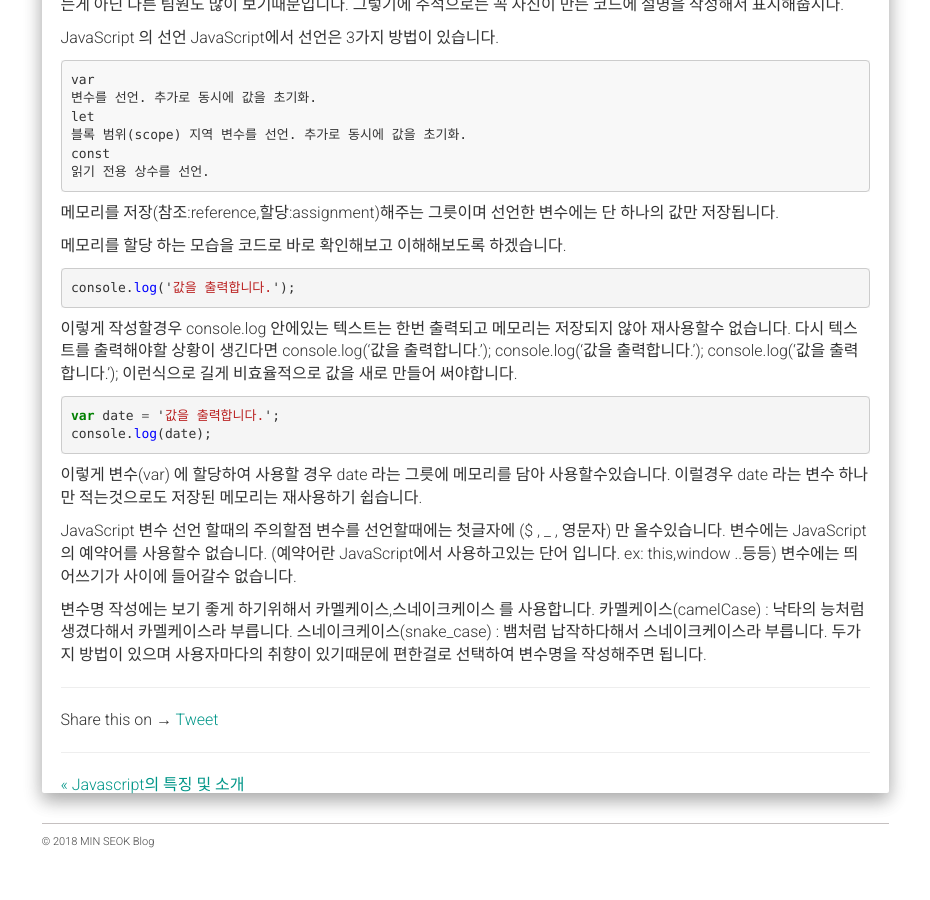
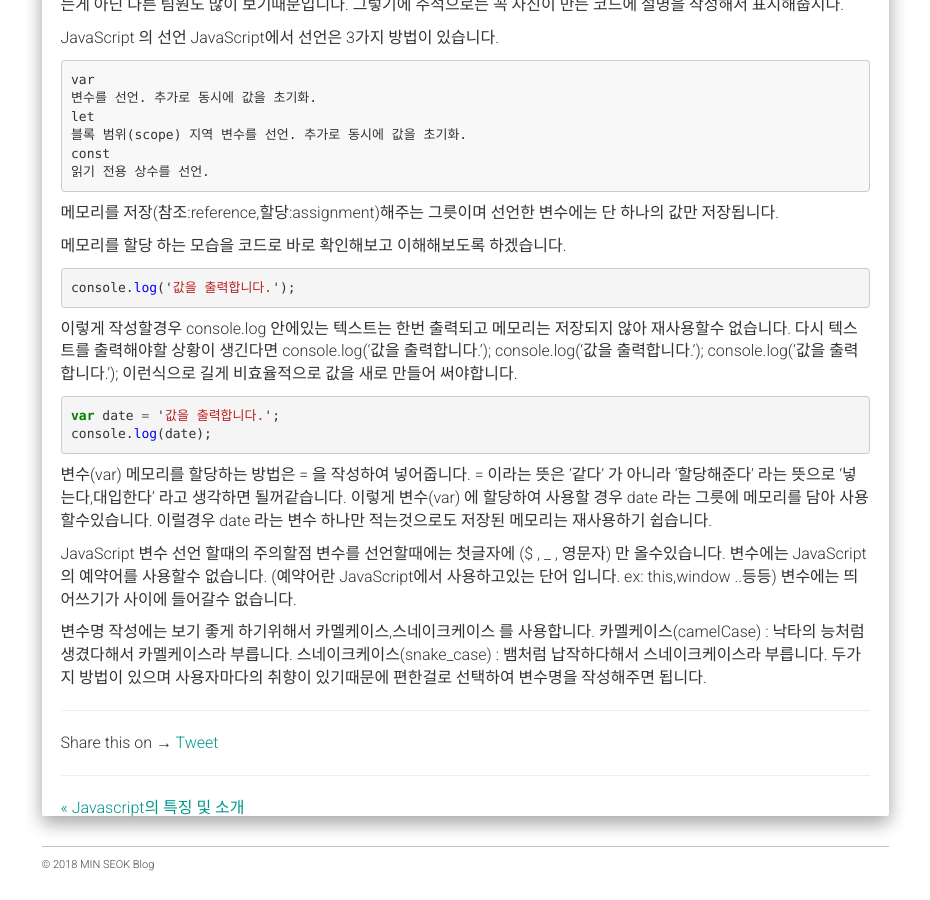
Before and after one commit to alalstjr/promote.github.io, a Jekyll site: the page built from _posts/2018-08-25-JavaScript 기초문법.md, in a window 1280 px wide and 900 px high, scrolled down 1904 px. Shown: the whole window, without its empty margins (321-1251 px from the left). Built offline with Jekyll 4.4.1, drawn with Linux system fonts in a browser that asks for light colours; nearby versions of some CDN libraries; our own code applies the rules of GitHub Pages for plain Markdown files; comment, search, counter and statistics services are not loaded; before the commit the page ends 2781 px from its top, so only the background shows below that.

Commit message:
Update 2018-08-25-JavaScript 기초문법.md

```diff
--- a/_posts/2018-08-25-JavaScript 기초문법.md
+++ b/_posts/2018-08-25-JavaScript 기초문법.md
@@ -115,6 +115,8 @@ console.log('값을 출력합니다.');
 var date = '값을 출력합니다.';
 console.log(date);
 {% endhighlight %}
+변수(var) 메모리를 할당하는 방법은 = 을 작성하여 넣어줍니다.
+= 이라는 뜻은 '같다' 가 아니라 '할당해준다' 라는 뜻으로 '넣는다,대입한다' 라고 생각하면 될꺼같습니다.
 이렇게 변수(var) 에 할당하여 사용할 경우 date 라는 그릇에 메모리를 담아 사용할수있습니다.
 이럴경우 date 라는 변수 하나만 적는것으로도 저장된 메모리는 재사용하기 쉽습니다.
 
```
